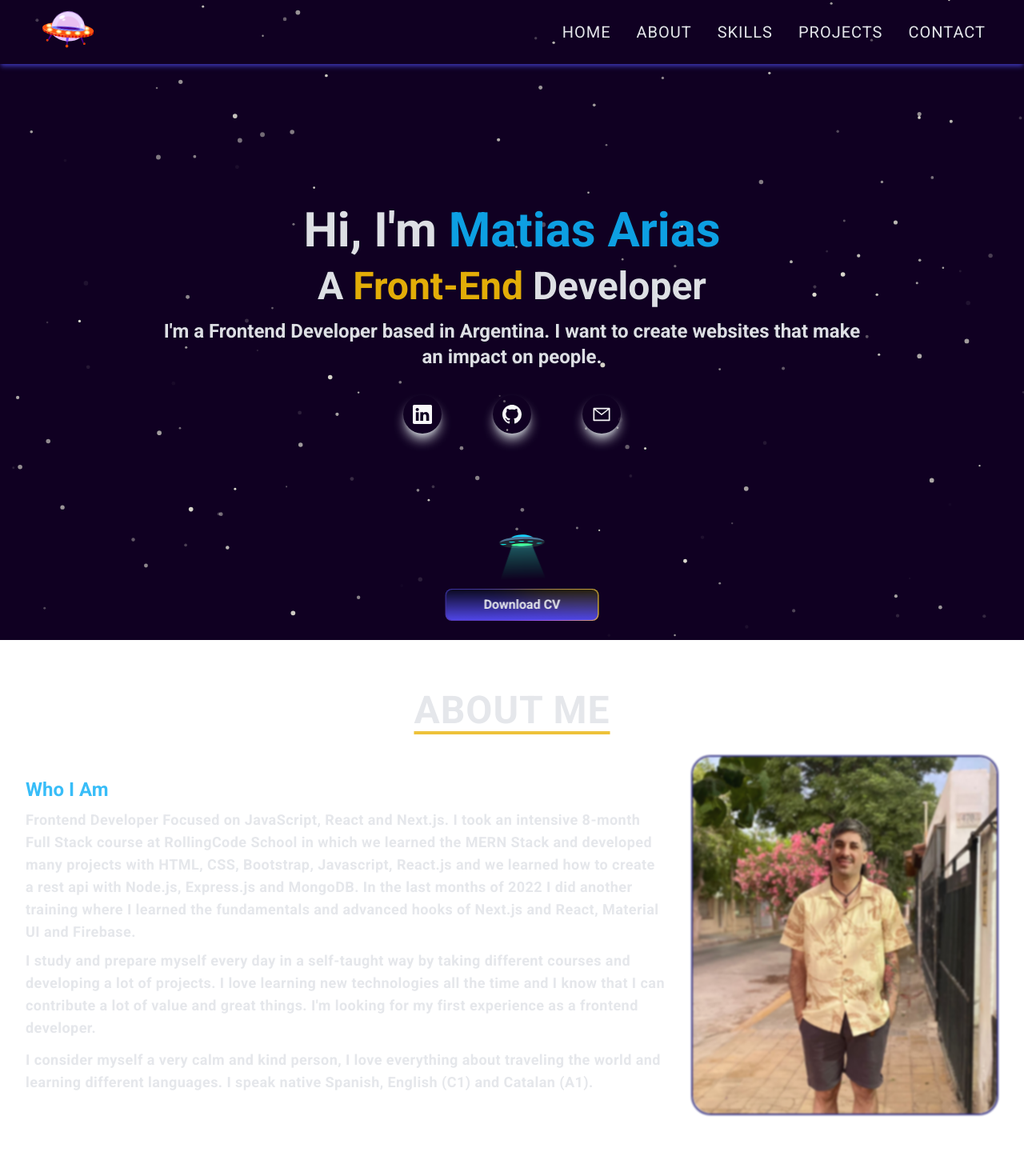
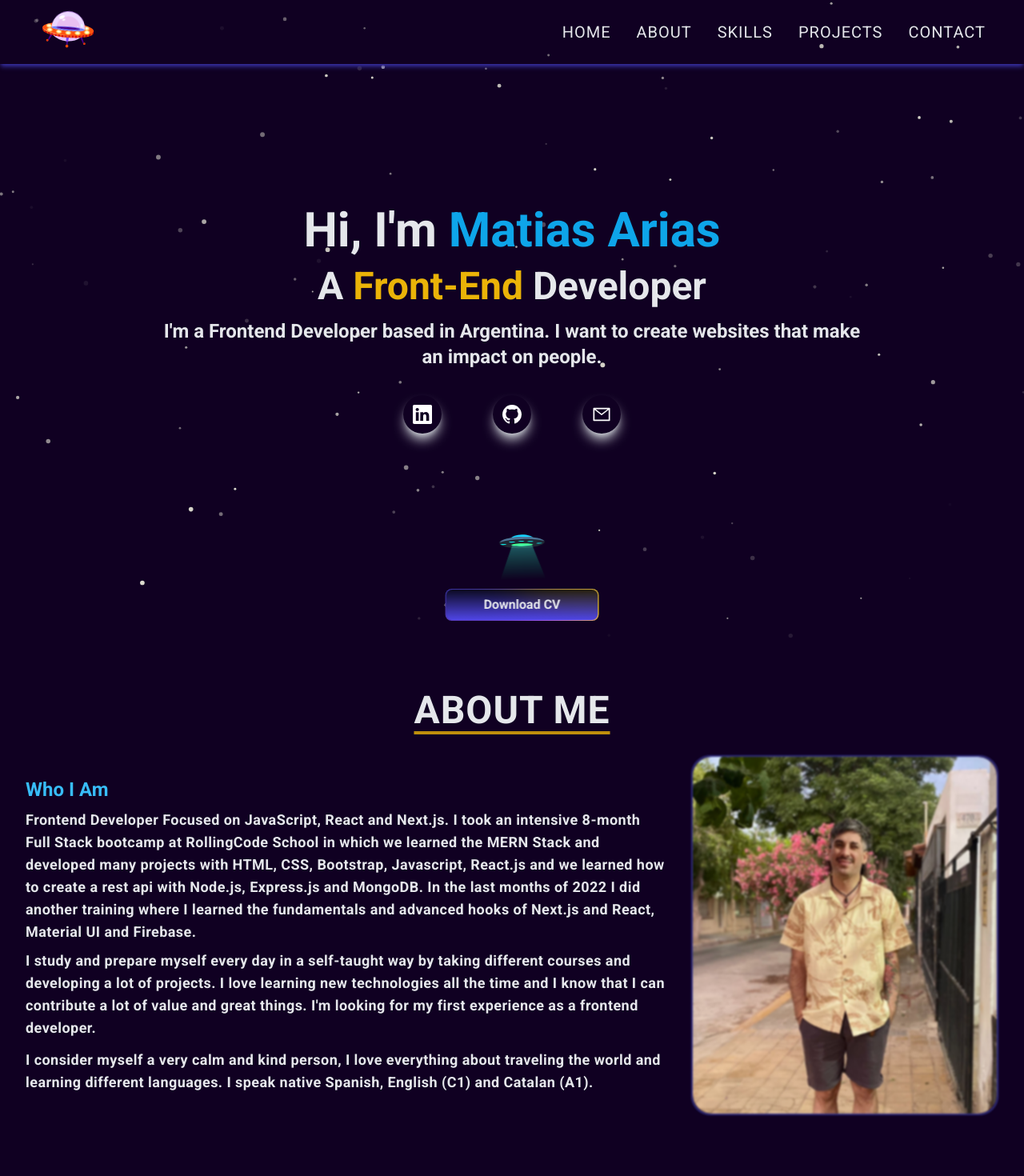
Before and after one commit to matiarias/my-portfolio, a Next.js app: page / in a window 1280 px wide. Shown: the top 1470 px of the page at 80% size. Built offline with nearby package versions, Linux system fonts and the light colour scheme.

Commit message:
fixed details with tsparticles and some animations

```diff
--- a/components/About.jsx
+++ b/components/About.jsx
@@ -74,7 +74,7 @@ const About = () => {
           </h3>
           <p className="text-gray-200 font-bold text-base md:text-lg tracking-wide leading-relaxed mt-2">
             Frontend Developer Focused on JavaScript, React and Next.js. I took
-            an intensive 8-month Full Stack course at RollingCode School in
+            an intensive 8-month Full Stack bootcamp at RollingCode School in
             which we learned the MERN Stack and developed many projects with
             HTML, CSS, Bootstrap, Javascript, React.js and we learned how to
             create a rest api with Node.js, Express.js and MongoDB. In the last
--- a/components/Hero.jsx
+++ b/components/Hero.jsx
@@ -8,36 +8,34 @@ import OvniHero from "../subComponents/OvniHero";
 import { useEffect } from "react";
 
 const Hero = () => {
-  const { ref, inView } = useInView({
-    threshold: 0.2,
-  });
+  // const { ref, inView } = useInView();
 
   const { ref: ovniRef, inView: inViewOvni } = useInView();
 
-  const animationOverlay = useAnimation();
+  // const animationOverlay = useAnimation();
 
   const animationOvni = useAnimation();
 
   //   --------------------------- useEffect for the Overlay animation -------------------------
 
-  useEffect(() => {
-    if (inView) {
-      animationOverlay.start({
-        opacity: 1,
-        filter: "blur(0px)",
-        transition: { duration: 1 },
-      });
-    }
+  // useEffect(() => {
+  //   if (inView) {
+  //     animationOverlay.start({
+  //       opacity: 1,
+  //       filter: "blur(0px)",
+  //       transition: { duration: 1 },
+  //     });
+  //   }
 
-    if (!inView) {
-      animationOverlay.start({
-        opacity: 0,
-        filter: "blur(10px)",
-      });
-    }
-  }, [inView]);
+  //   if (!inView) {
+  //     animationOverlay.start({
+  //       opacity: 0,
+  //       filter: "blur(10px)",
+  //     });
+  //   }
+  // }, [inView]);
 
-  //   ---------------------------- useEffect for the Photo animation -------------------------
+  //   ---------------------------- useEffect for the ovni animation -------------------------
 
   useEffect(() => {
     if (inViewOvni) {
@@ -56,7 +54,7 @@ const Hero = () => {
         x: "-100%",
       });
     }
-  }, [inViewOvni]);
+  }, [inViewOvni, animationOvni]);
 
   return (
     <section
@@ -64,8 +62,8 @@ const Hero = () => {
       className="relative h-screen w-full text-center overflow-hidden"
     >
       <motion.div
-        ref={ref}
-        animate={animationOverlay}
+        // ref={ref}
+        // animate={animationOverlay}
         className="h-full max-w-screen-xl w-full flex flex-col justify-center items-center max-[380px]:gap-2 gap-6 md:gap-8 lg:gap-4 mx-auto p-4"
       >
         <h1 className="text-gray-200 font-bold max-[380px]:text-3xl text-4xl sm:text-5xl lg:text-6xl">
@@ -121,7 +119,7 @@ const Hero = () => {
       <motion.div
         ref={ovniRef}
         animate={animationOvni}
-        className="absolute max-[380px]:bottom-24 bottom-20 sm:bottom-12 md:bottom-40 lg:bottom-4 xl:bottom-6 left-0 right-0 m-auto flex flex-col justify-center items-center"
+        className="absolute max-[380px]:bottom-24 bottom-24 sm:bottom-12 md:bottom-40 lg:bottom-4 xl:bottom-6 left-0 right-0 m-auto flex flex-col justify-center items-center"
       >
         <div className="max-[380px]:h-[90px] max-[380px]:w-[90px] h-[110px] w-[110px] md:h-[130px] md:w-[130px] lg:h-[100px] lg:w-[100px]">
           <OvniHero />
--- a/components/NavBar.jsx
+++ b/components/NavBar.jsx
@@ -36,8 +36,8 @@ const NavBar = () => {
     <div
       className={
         blurNav
-          ? "fixed h-20 w-full backdrop-filter backdrop-blur-xl shadow-md shadow-indigo-800 z-[100]"
-          : "fixed h-20 w-full shadow-md shadow-indigo-800 z-[100]"
+          ? "fixed top-0 left-0 h-20 w-full backdrop-filter backdrop-blur-xl shadow-md shadow-indigo-800 z-[100]"
+          : "fixed top-0 left-0 h-20 w-full shadow-md shadow-indigo-800 z-[100]"
       }
     >
       <div className="flex justify-between items-center w-full h-full px-4 md:px-8 lg:px-12">
--- a/config/stars-particles.json
+++ b/config/stars-particles.json
@@ -5,7 +5,7 @@
     },
     "particles": {
         "number": {
-            "value": 300,
+            "value": 200,
             "density": {
                 "enable": true
             }
--- a/pages/index.js
+++ b/pages/index.js
@@ -68,7 +68,7 @@ export default function Home() {
       {loadingPage ? (
         <Loading />
       ) : (
-        <div>
+        <>
           <StarsParticles />
           <NavBar />
           <Hero />
@@ -77,7 +77,7 @@ export default function Home() {
           <Projects />
           <Contact />
           <Footer />
-        </div>
+        </>
       )}
     </>
   );
--- a/styles/globals.css
+++ b/styles/globals.css
@@ -4,6 +4,11 @@
 
 * {
   scroll-behavior: smooth !important;
+}
+
+body {
+  /* min-height: 100vh; */
+  background-color: #100022;
 }
 
 @layer utilities {
```
